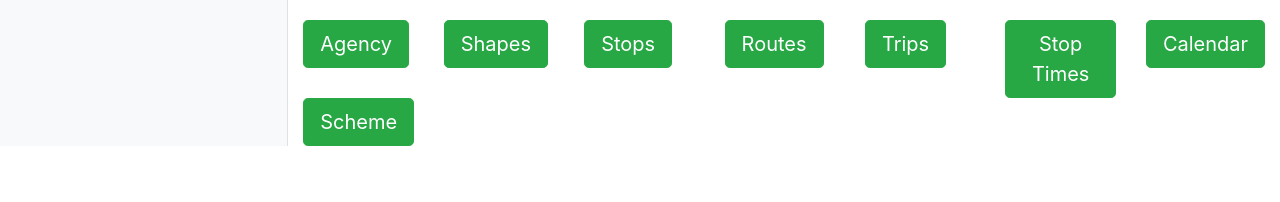
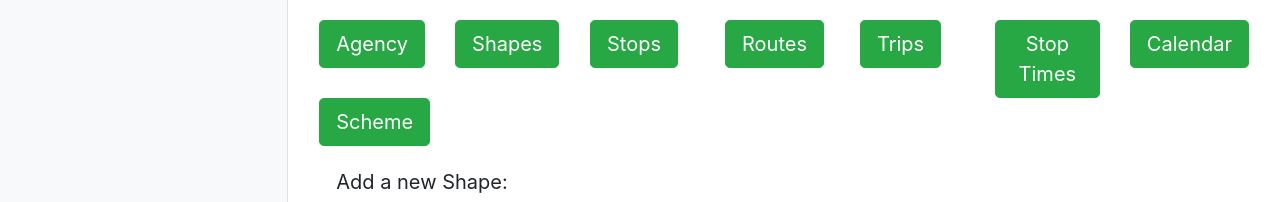
Before and after one commit to imfaj/Editor-Template, a website: page index.html in a window 1280 px wide. Shown: the part 777-979 px from the top of the page. Before the commit the page ends 923 px from the top, so only its background shows below. Drawn offline with Linux system fonts and the light colour scheme.

Commit message:
Content Update

```diff
--- a/index.html
+++ b/index.html
@@ -145,8 +145,8 @@
       <br>
       <br>
       <div class="container-fluid">
-        <div class="text-centered">
-        <div class="row">
+        <div class="text-centered ">
+        <div class="row pr-3 pl-3">
           <div class="col">
            <button type="button" class="btn btn-success btn-lg">Agency</button>
           </div>
@@ -175,6 +175,10 @@
         </div>
       </div>
 
+      <br>
+
+      <p class="h5 font-weight-normal pr-5 pl-5">Add a new Shape:</p>
+
     </div>
     <!-- /#page-content-wrapper -->
 
```
